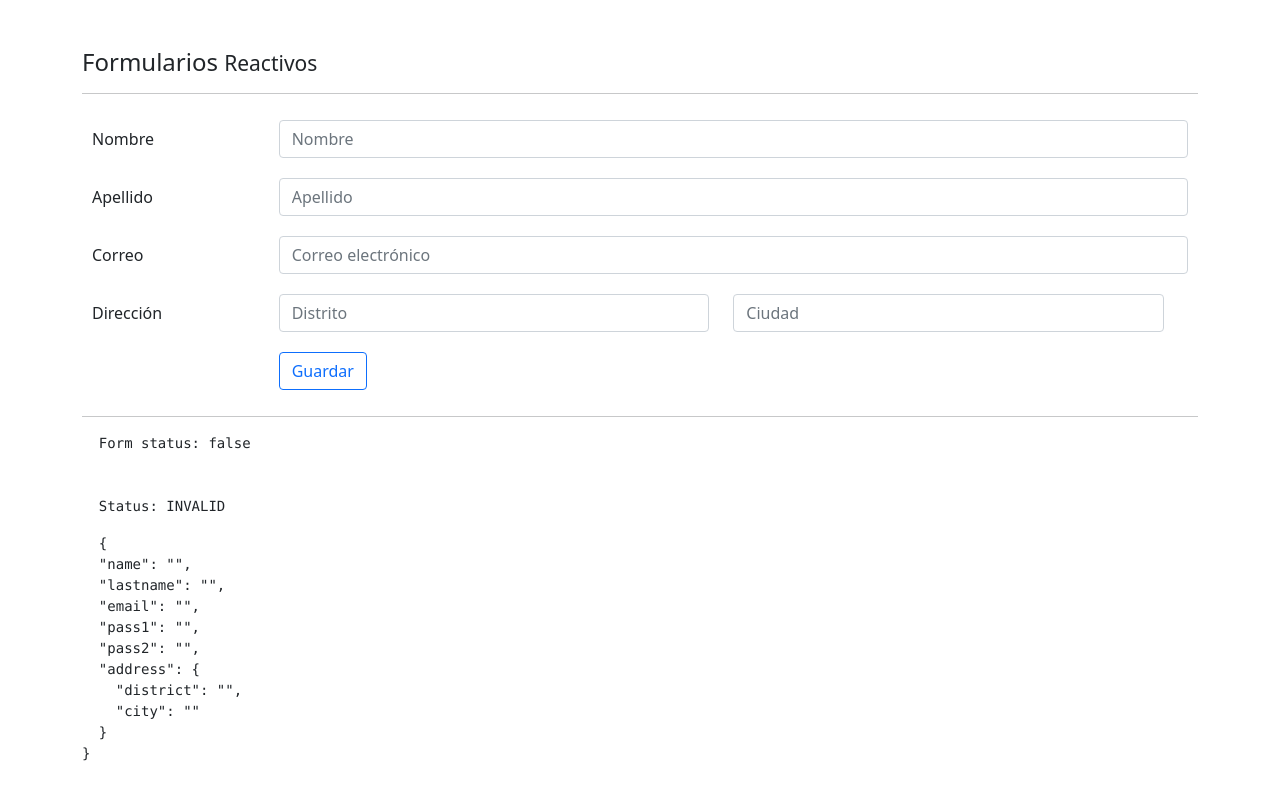
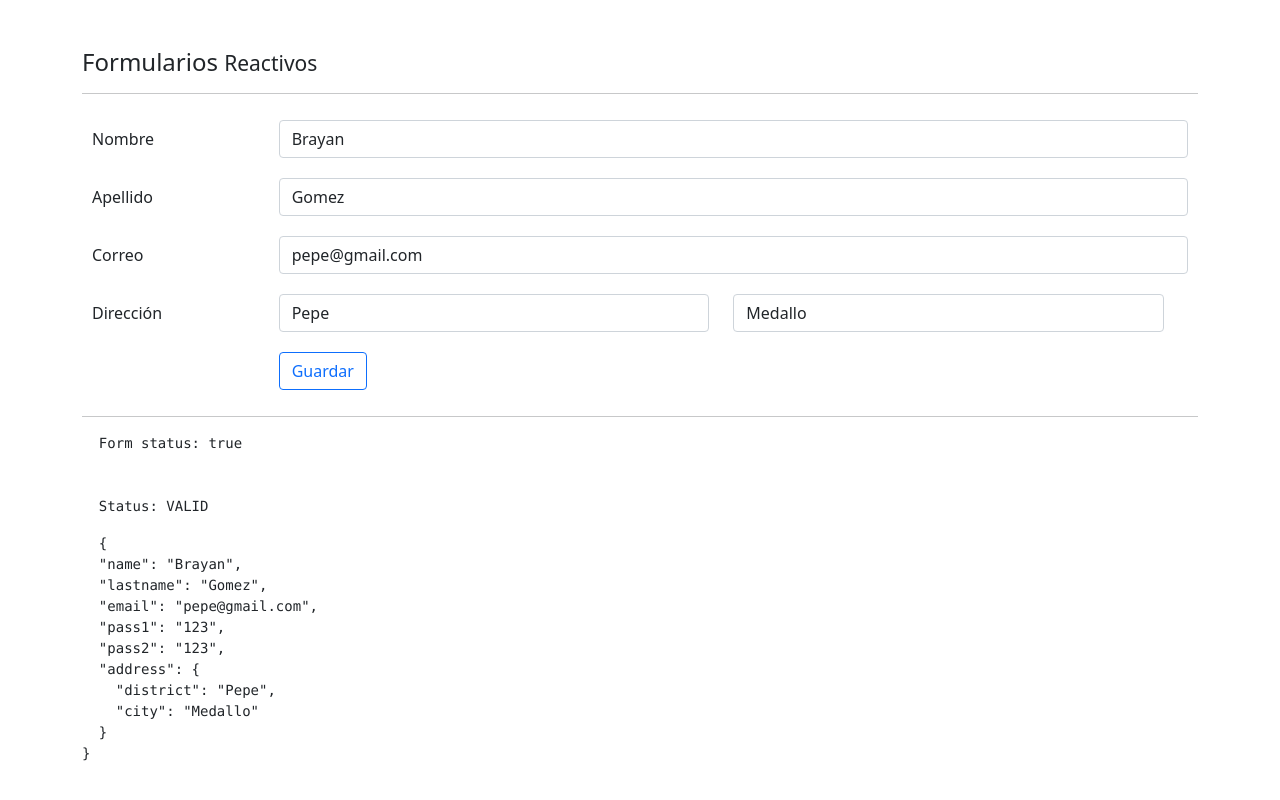
Before and after one commit to brayangomez22/forms-angular, an Angular app: page /reactive in a window 1280 px wide. Built offline with nearby package versions, Linux system fonts and the light colour scheme.

Commit message:
Reagent: Reset and loading of the initial data

```diff
--- a/src/app/pages/reactive/reactive.component.ts
+++ b/src/app/pages/reactive/reactive.component.ts
@@ -11,6 +11,7 @@ export class ReactiveComponent implements OnInit {
 
   constructor(private fb: FormBuilder) {
     this.createForm();
+    this.loadDataToForm();
   }
 
   ngOnInit(): void {}
@@ -74,6 +75,20 @@ export class ReactiveComponent implements OnInit {
     });
   }
 
+  loadDataToForm() {
+    this.form.reset({
+      name: 'Brayan',
+      lastname: 'Gomez',
+      email: 'pepe@gmail.com',
+      pass1: '123',
+      pass2: '123',
+      address: {
+        district: 'Pepe',
+        city: 'Medallo',
+      },
+    });
+  }
+
   save() {
     if (this.form.invalid) {
       return Object.values(this.form.controls).forEach((control) => {
@@ -87,6 +102,6 @@ export class ReactiveComponent implements OnInit {
       });
     }
 
-    console.log(this.form);
+    this.form.reset();
   }
 }
```
